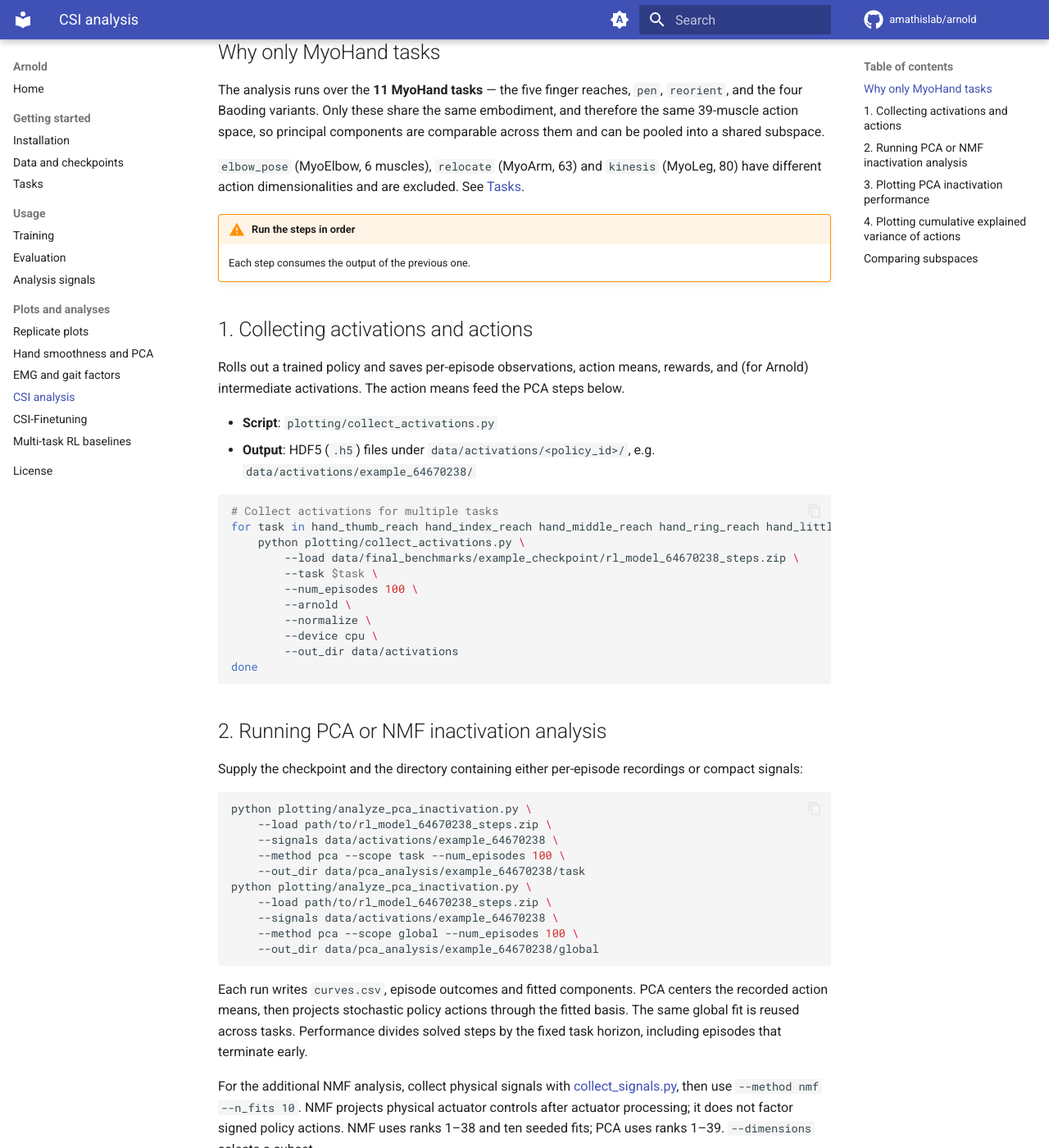
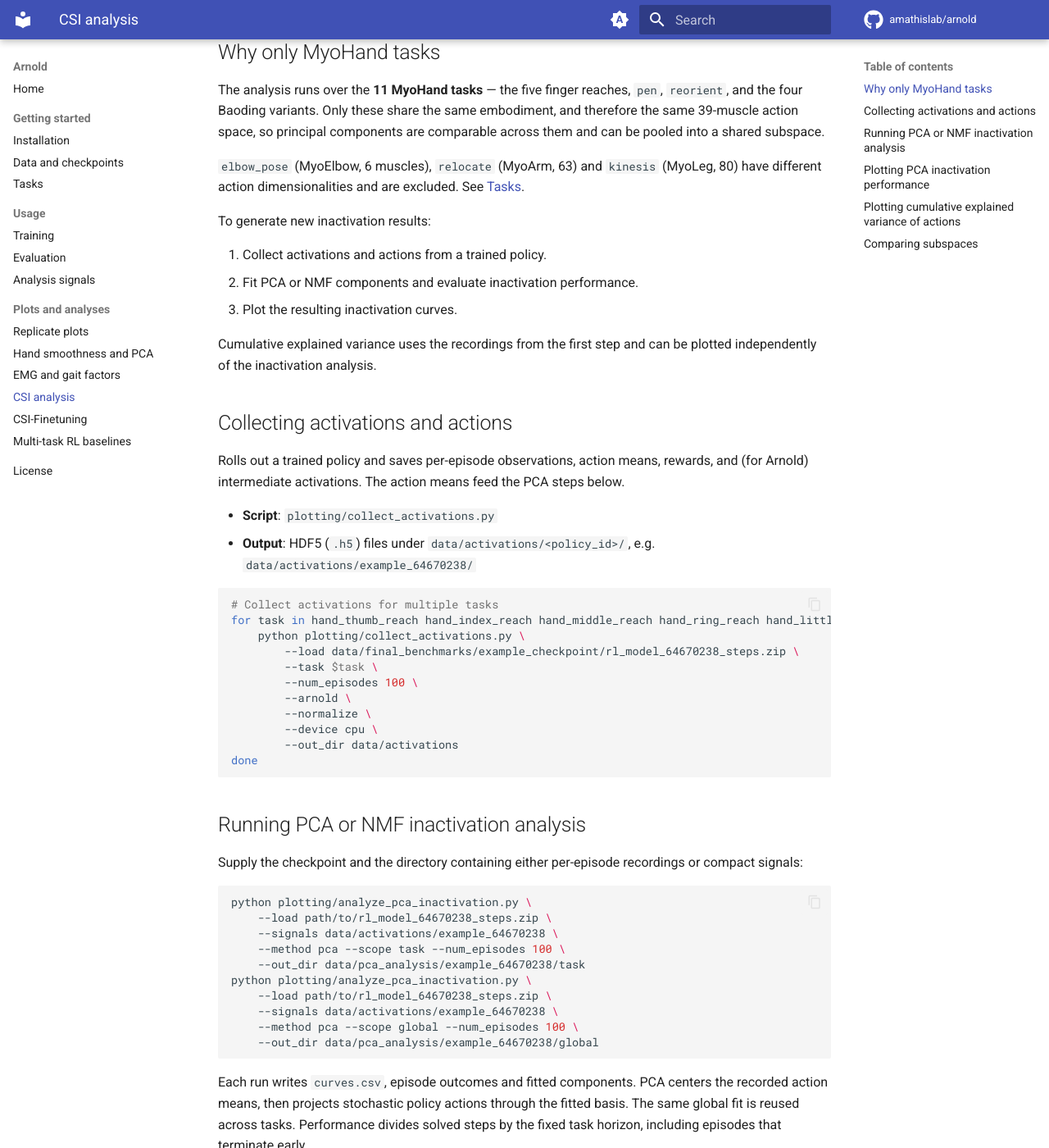
Before and after one commit to amathislab/arnold, an MkDocs documentation site: the page built from docs/csi-analysis.md, in a window 1280 px wide and 1400 px high, scrolled down 610 px. Shown: the whole window at 82% size. Built offline with MkDocs 1.6.1 and Material for MkDocs 9.7.7, drawn with Linux system fonts in a browser that asks for light colours; comment, search, counter and statistics services are not loaded; some of the changed text lies outside the part shown.

Commit message:
updated title numbering

````diff
--- a/docs/csi-analysis.md
+++ b/docs/csi-analysis.md
@@ -30,10 +30,16 @@ into a shared subspace.
 `elbow_pose` (MyoElbow, 6 muscles), `relocate` (MyoArm, 63) and `kinesis` (MyoLeg, 80) have
 different action dimensionalities and are excluded. See [Tasks](tasks.md).
 
-!!! warning "Run the steps in order"
-    Each step consumes the output of the previous one.
+To generate new inactivation results:
 
-## 1. Collecting activations and actions
+1. Collect activations and actions from a trained policy.
+2. Fit PCA or NMF components and evaluate inactivation performance.
+3. Plot the resulting inactivation curves.
+
+Cumulative explained variance uses the recordings from the first step and can be plotted
+independently of the inactivation analysis.
+
+## Collecting activations and actions
 
 Rolls out a trained policy and saves per-episode observations, action means, rewards, and
 (for Arnold) intermediate activations. The action means feed the PCA steps below.
@@ -56,7 +62,7 @@ for task in hand_thumb_reach hand_index_reach hand_middle_reach hand_ring_reach
 done
 ```
 
-## 2. Running PCA or NMF inactivation analysis
+## Running PCA or NMF inactivation analysis
 
 Supply the checkpoint and the directory containing either per-episode recordings or
 compact signals:
@@ -84,7 +90,7 @@ For the additional NMF analysis, collect physical signals with
 actuator controls after actuator processing; it does not factor signed policy actions.
 NMF uses ranks 1–38 and ten seeded fits; PCA uses ranks 1–39. `--dimensions` selects a subset.
 
-## 3. Plotting PCA inactivation performance
+## Plotting PCA inactivation performance
 
 ```bash
 python plotting/plot_pca_inactivation.py \
@@ -100,7 +106,7 @@ reproduction results should therefore be distinguished.
 
 Figures are saved under `data/figures/pca_inactivation/` as PNG and SVG.
 
-## 4. Plotting cumulative explained variance of actions
+## Plotting cumulative explained variance of actions
 
 Plots the cumulative explained variance of the actions (per-task and global) versus the
 number of principal components.
--- a/docs/installation.md
+++ b/docs/installation.md
@@ -6,7 +6,7 @@ To reproduce the training experiments there are two supported ways to set up an
     The installation usually takes less than 30 minutes on a modern computer with a fast
     internet connection.
 
-## Method 1: Docker
+## Docker
 
 The provided `Dockerfile` builds an image that can run all the Arnold experiments. This
 assumes Docker is installed on your system.
@@ -26,7 +26,7 @@ docker run -it --rm arnold_image /bin/bash
 This starts an interactive session inside the container, from which you can execute the
 training or evaluation scripts.
 
-## Method 2: Conda environment
+## Conda environment
 
 Alternatively, create a conda environment and install the dependencies manually.
 
````
Also changed, not shown: README.md (+51 -21 lines), docs/csi-finetuning.md (+12 -4 lines), docs/mt-baselines.md (+10 -2 lines).
